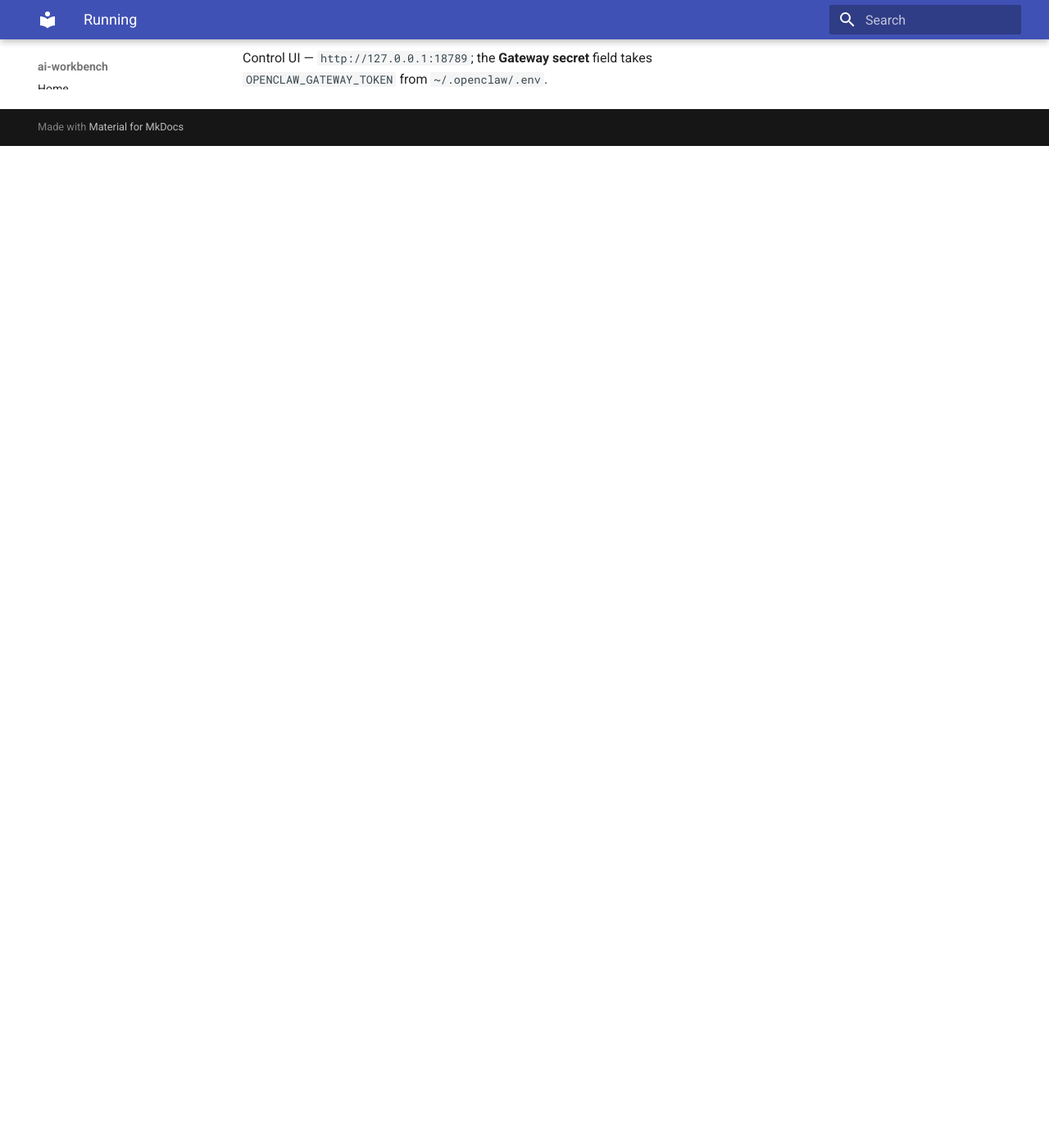
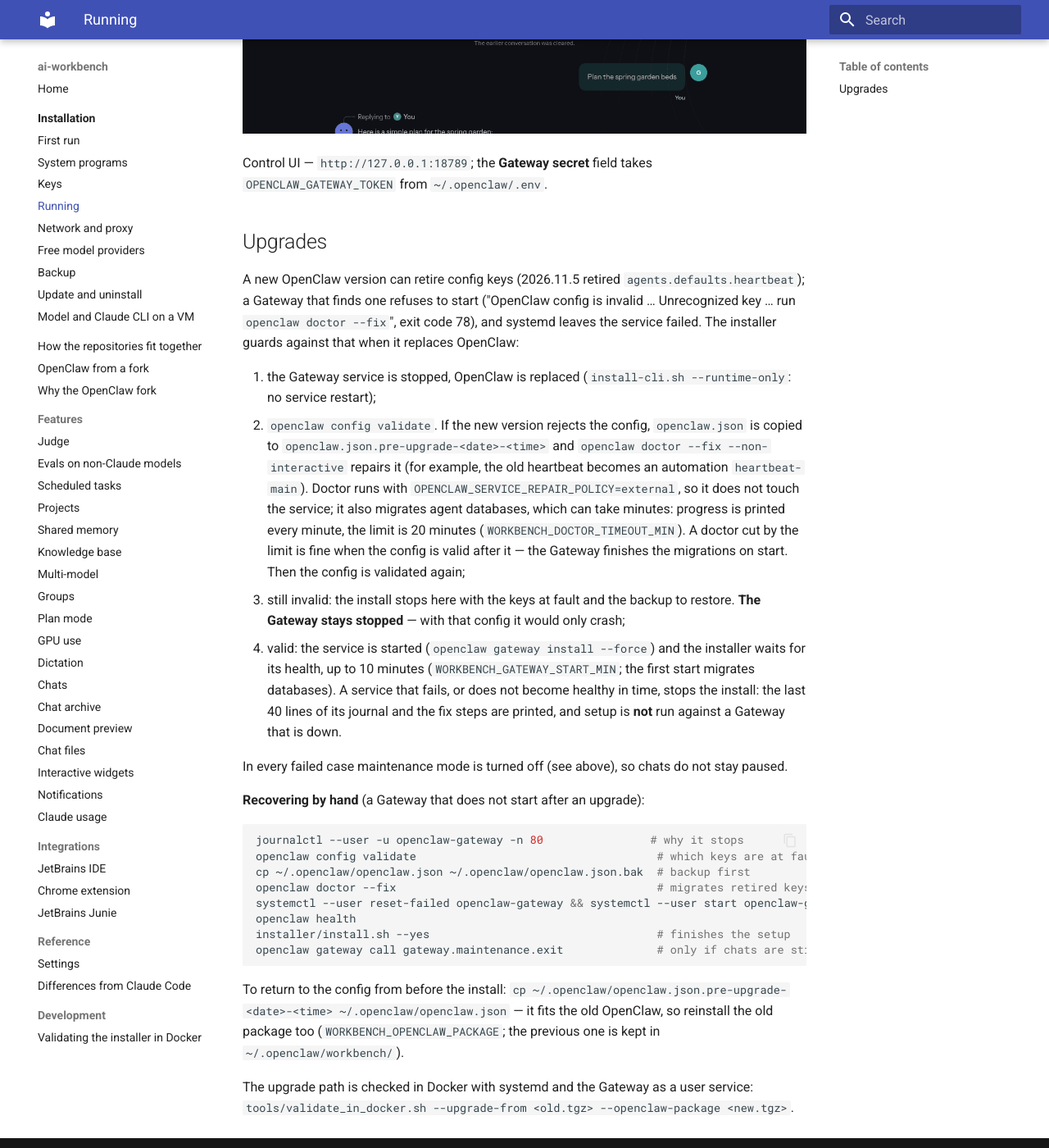
Before and after one commit to SingularBunny/ai-workbench, an MkDocs documentation site: the page built from docs/install/run.md, in a window 1280 px wide and 1400 px high, scrolled down 1548 px. Shown: the whole window at 82% size. Built offline with MkDocs 1.6.1 and Material for MkDocs 9.7.7, drawn with Linux system fonts in a browser that asks for light colours; before the commit the page ends 1726 px from its top, so only the background shows below that; some of the changed text lies outside the part shown.

Commit message:
Docs: upgrades and legacy config, recovery steps, new installer variables

````diff
--- a/docs/install/run.md
+++ b/docs/install/run.md
@@ -23,8 +23,9 @@ journalctl --user -u openclaw-gateway -f     # its log (Linux)
 ```
 
 On Linux the user service runs without an open session only with lingering on (`sudo loginctl enable-linger $(whoami)`, OpenClaw docs `gateway/index.md`).
-When the installer replaces OpenClaw, the official `install-cli.sh` restarts the service by itself, and the
-installer waits for it before writing settings. Before replacing OpenClaw the installer waits until no
+When the installer replaces OpenClaw, it stops the service first and starts it again itself, only after the
+config passes the checks of the new version (see [Upgrades](#upgrades)); then it waits for the Gateway before
+writing settings. Before replacing OpenClaw the installer waits until no
 Gateway session has a running agent turn (`sessions.list`, status `running`; queued turns do not count),
 printing what it waits for every 5 minutes; Ctrl+C stops the install before anything is changed. With the
 OpenClaw fork a restart or stop that comes anyway waits for running turns up to 30 minutes, and the
@@ -46,8 +47,12 @@ chat turn starts:
 
 The Control UI shows "Maintenance: chats paused" with a **Resume chats** button. Turning it on, the installer
 first waits for running agent turns, at most 30 minutes (`WORKBENCH_MAINTENANCE_WAIT_MIN`); if they still run,
-it stops without changing anything and resumes chats. If the installer is killed outright, maintenance ends by
-itself after 2 hours, or press **Resume chats**. An official OpenClaw without maintenance mode: the installer
+it stops without changing anything and resumes chats. If the Gateway does not answer at the end (a failed
+upgrade), the installer retries for up to 3 minutes while the service is still starting
+(`WORKBENCH_MAINTENANCE_EXIT_WAIT_SEC`), then removes its own state file `~/.openclaw/gateway-maintenance.json`
+(`$OPENCLAW_STATE_DIR` if set), so chats run as soon as the Gateway starts. If the installer is killed outright,
+maintenance ends by itself after 2 hours (the limit is stored with the state and holds across Gateway
+restarts), or press **Resume chats**. An official OpenClaw without maintenance mode: the installer
 waits for idle chats before the replacement as described above, and nothing pauses chats during setup.
 Maintenance can also be turned on by hand: account menu (bottom left) → **Pause chats (maintenance)**.
 
@@ -55,3 +60,47 @@ Maintenance can also be turned on by hand: account menu (bottom left) → **Paus
 
 Control UI — `http://127.0.0.1:18789`; the **Gateway secret** field takes `OPENCLAW_GATEWAY_TOKEN`
 from `~/.openclaw/.env`.
+
+## Upgrades
+
+A new OpenClaw version can retire config keys (2026.11.5 retired `agents.defaults.heartbeat`); a Gateway that
+finds one refuses to start ("OpenClaw config is invalid … Unrecognized key … run `openclaw doctor --fix`",
+exit code 78), and systemd leaves the service failed. The installer guards against that when it replaces
+OpenClaw:
+
+1. the Gateway service is stopped, OpenClaw is replaced (`install-cli.sh --runtime-only`: no service restart);
+2. `openclaw config validate`. If the new version rejects the config, `openclaw.json` is copied to
+   `openclaw.json.pre-upgrade-<date>-<time>` and `openclaw doctor --fix --non-interactive` repairs it (for
+   example, the old heartbeat becomes an automation `heartbeat-main`). Doctor runs with
+   `OPENCLAW_SERVICE_REPAIR_POLICY=external`, so it does not touch the service; it also migrates agent databases,
+   which can take minutes: progress is printed every minute, the limit is 20 minutes
+   (`WORKBENCH_DOCTOR_TIMEOUT_MIN`). A doctor cut by the limit is fine when the config is valid after it — the
+   Gateway finishes the migrations on start. Then the config is validated again;
+3. still invalid: the install stops here with the keys at fault and the backup to restore. **The Gateway stays
+   stopped** — with that config it would only crash;
+4. valid: the service is started (`openclaw gateway install --force`) and the installer waits for its health, up
+   to 10 minutes (`WORKBENCH_GATEWAY_START_MIN`; the first start migrates databases). A service that fails, or
+   does not become healthy in time, stops the install: the last 40 lines of its journal and the fix steps are
+   printed, and setup is **not** run against a Gateway that is down.
+
+In every failed case maintenance mode is turned off (see above), so chats do not stay paused.
+
+**Recovering by hand** (a Gateway that does not start after an upgrade):
+
+```bash
+journalctl --user -u openclaw-gateway -n 80                # why it stops
+openclaw config validate                                    # which keys are at fault
+cp ~/.openclaw/openclaw.json ~/.openclaw/openclaw.json.bak  # backup first
+openclaw doctor --fix                                       # migrates retired keys (and databases: can be slow)
+systemctl --user reset-failed openclaw-gateway && systemctl --user start openclaw-gateway
+openclaw health
+installer/install.sh --yes                                  # finishes the setup
+openclaw gateway call gateway.maintenance.exit              # only if chats are still paused
+```
+
+To return to the config from before the install: `cp ~/.openclaw/openclaw.json.pre-upgrade-<date>-<time>
+~/.openclaw/openclaw.json` — it fits the old OpenClaw, so reinstall the old package too
+(`WORKBENCH_OPENCLAW_PACKAGE`; the previous one is kept in `~/.openclaw/workbench/`).
+
+The upgrade path is checked in Docker with systemd and the Gateway as a user service:
+`tools/validate_in_docker.sh --upgrade-from <old.tgz> --openclaw-package <new.tgz>`.
--- a/docs/reference/env.md
+++ b/docs/reference/env.md
@@ -148,6 +148,22 @@ The ACPX plugin (ACP agents: Claude CLI on a VM, Junie) from the same fork inste
 
 Maintenance during an install (a fork Gateway with gateway.maintenance): chats pause and the installer waits for running agent turns at most this many minutes before replacing OpenClaw (default 30); see [install/run.md](../install/run.md).
 
+### `WORKBENCH_MAINTENANCE_EXIT_WAIT_SEC`
+
+Turning maintenance off at the end of an install whose Gateway does not answer (a failed upgrade): seconds to retry while the Gateway service is still starting (default 180); then the installer removes its own state file &lt;stateDir&gt;/gateway-maintenance.json, so chats run when the Gateway starts; see [install/run.md](../install/run.md).
+
+### `WORKBENCH_DOCTOR_TIMEOUT_MIN`
+
+Upgrade safety: a config the new OpenClaw rejects (retired keys) is repaired with `openclaw doctor --fix --non-interactive` before the Gateway starts; it may take this many minutes (default 20; it also migrates databases). See [install/run.md](../install/run.md)#upgrades.
+
+### `WORKBENCH_GATEWAY_START_MIN`
+
+How long the installer waits for the Gateway service to become healthy after a start (default 10 minutes: the first start of a new version migrates databases); a service that fails stops the install sooner.
+
+### `WORKBENCH_INSTALL_CLI`
+
+A local install-cli.sh instead of the download from openclaw.ai (offline installs, installer tests).
+
 ### `WORKBENCH_FORK_PRESETS`
 
 Presets of the OpenClaw fork (needs `WORKBENCH_OPENCLAW_PACKAGE`), comma-separated; set as env.vars settings, see [openclaw-fork.md](../openclaw-fork.md). worker-limits — wider worker queues (`OPENCLAW_WORKER_*`): otherwise the memory index with transcripts of large chats fails with "worker task capacity reached". catalog-owner — user messages imported from the catalog are marked as the owner's (`OPENCLAW_CATALOG_IMPORT_OWNER`): without the mark Dreaming and session-backfill skip them.
````
Also changed, not shown: 2 other files.
